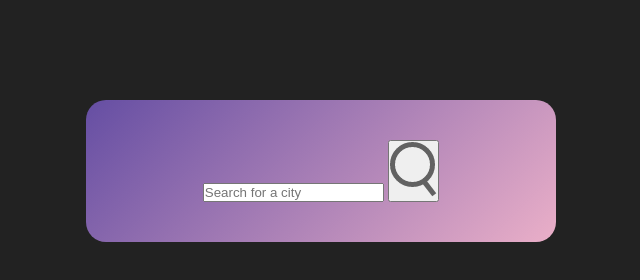
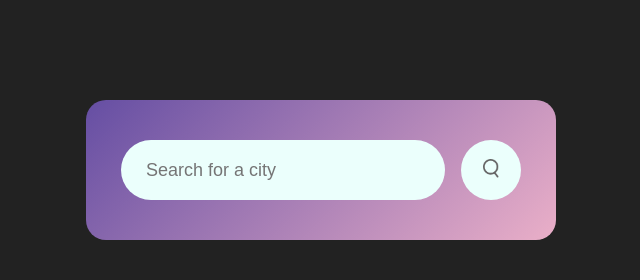
Before and after one commit to smm233/Weather-App, a plain HTML site: page index.html in a window 1280 px wide. Shown: the whole page, without its empty margins (319-959 px from the left). Drawn offline with Linux system fonts and the light colour scheme.

Commit message:
Add styles for search-bar

```diff
--- a/styles.css
+++ b/styles.css
@@ -19,3 +19,37 @@ body {
     padding: 40px 35px;
     text-align: center;
 }
+
+.search-bar {
+    width: 100%;
+    display: flex;
+    align-items: center;
+    justify-content: space-between;
+}
+
+.search-bar input {
+    border: 0;
+    outline: 0;
+    background: #ebfffc;
+    color: #555;
+    padding: 10px 25px;
+    height: 60px;
+    border-radius: 30px;
+    flex: 1;
+    margin-right: 16px;
+    font-size: 18px;
+}
+
+.search-bar button {
+    border: 0;
+    outline: 0;
+    background: #ebfffc;
+    border-radius: 50%;
+    width: 60px;
+    height: 60px;
+    cursor: pointer;
+}
+
+.search-bar button img {
+    width: 16px;
+}
```
